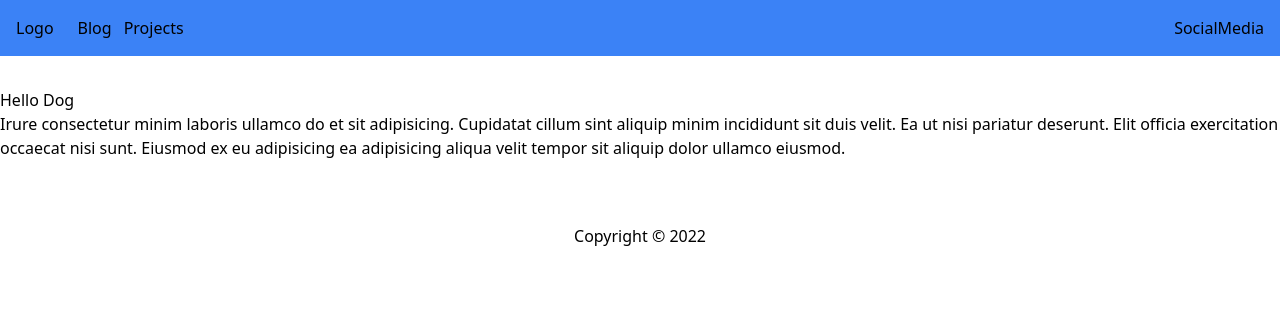
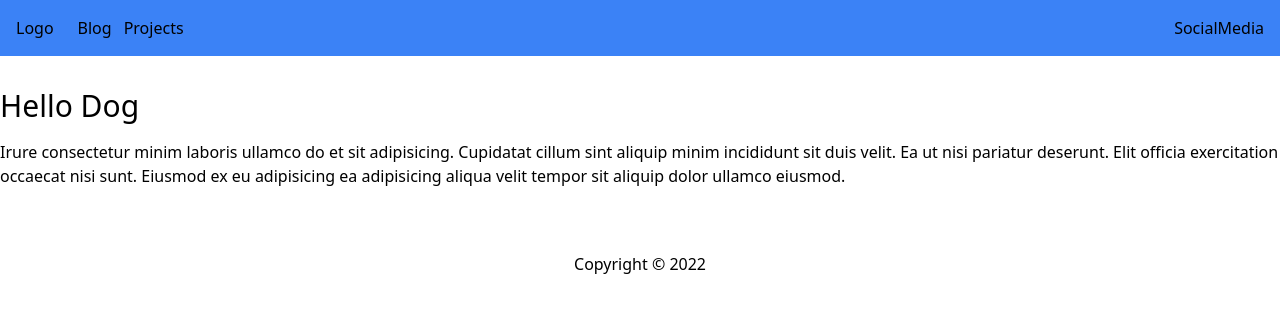
Before and after one commit to JG-Nextjs-projects/nextail, a Next.js app: page /posts/apple in a window 1280 px wide. Shown: the top 312 px of the page. Built offline with nearby package versions, Linux system fonts and the light colour scheme.

Commit message:
added tailwind classes

```diff
--- a/src/components/Article.tsx
+++ b/src/components/Article.tsx
@@ -8,8 +8,8 @@ interface ArticleProps {
 const Article: React.FC<ArticleProps> = ({ children, title }) => {
   return (
     <article>
-      <header>
-        <h1>{title}</h1>
+      <header className="mb-4">
+        <h1 className="text-3xl">{title}</h1>
       </header>
       {children}
     </article>
```
